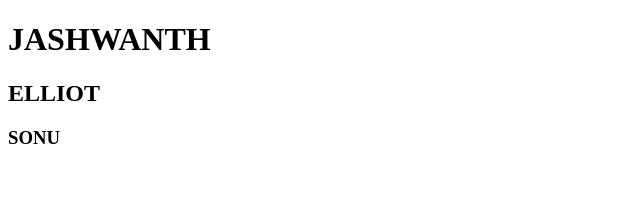
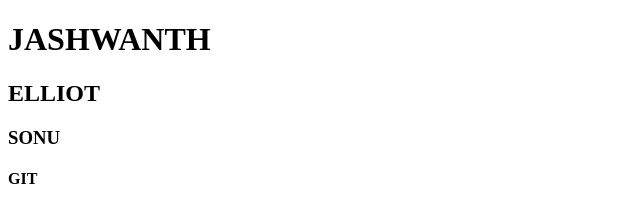
Before and after one commit to JASHWANTH-NITpatna/gitgitgit, a plain HTML site: page index.html in a window 1280 px wide. Shown: the full height of the page, 0-640 px from the left. Drawn offline with Linux system fonts and the light colour scheme.

Commit message:
fix : Add h4 header for 'GIT' in index.html

```diff
--- a/index.html
+++ b/index.html
@@ -10,6 +10,7 @@
   <h1>JASHWANTH</h1>
   <h2>ELLIOT</h2>
   <h3>SONU</h3>
+  <h4>GIT</h4>
 
 
 </body>
```
